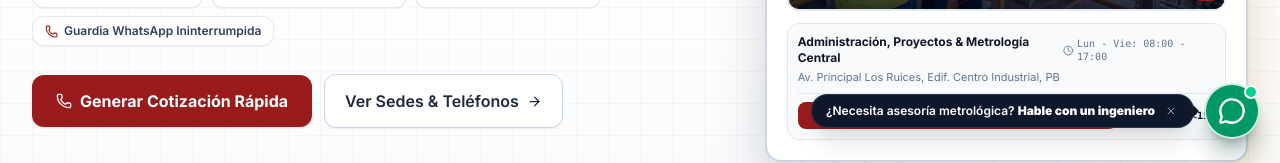
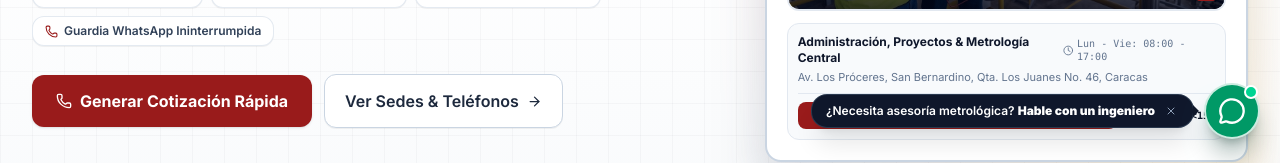
Before and after one commit to luismir1004/dialka-2.0, a Next.js app: page /contacto in a window 1280 px wide. Shown: the part 641-804 px from the top of the page. Built offline with nearby package versions, Linux system fonts and the light colour scheme; no server answers.

Commit message:
fix(contact): align headquarter addresses with official registry in San Bernardino and La Morita

```diff
--- a/src/components/ContactHeroMockup.tsx
+++ b/src/components/ContactHeroMockup.tsx
@@ -21,7 +21,7 @@ const SEDES_DATA = [
     id: "caracas",
     city: "Caracas",
     name: "Sede Principal Caracas",
-    address: "Av. Principal Los Ruices, Edif. Centro Industrial, PB",
+    address: "Av. Los Próceres, San Bernardino, Qta. Los Juanes No. 46, Caracas",
     phone: "(0212) 381.18.23",
     phoneRaw: "+582123811823",
     role: "Administración, Proyectos & Metrología Central",
@@ -31,7 +31,7 @@ const SEDES_DATA = [
     id: "maracay",
     city: "Maracay",
     name: "Sede Operativa Maracay",
-    address: "Zona Industrial La Candelaria, Galpón Dialka Metrología",
+    address: "Av. Intercomunal Turmero, C.C. Coche Aragua, PB Local 52, La Morita",
     phone: "(0243) 234.33.60",
     phoneRaw: "+582432343360",
     role: "Taller Central, Celdas & Base Camión Calibrador",
@@ -43,12 +43,12 @@ const LIGHTBOX_ITEM: LightboxItem = {
   id: "sede-central-contacto-dialka",
   image: "/images/servicios/inspeccion-planta.jpg",
   title: "Centro de Despacho & Cuadrilla de Ingeniería en Planta Dialka",
-  subtitle: "Sedes Oficiales Caracas (Los Ruices) y Maracay (La Candelaria)",
+  subtitle: "Sedes Oficiales Caracas (San Bernardino) y Maracay (La Morita)",
   description:
     "Equipo de ingenieros metrólogos y electrónicos listos para despacho inmediato ante paradas de planta, contingencias de pesaje y coordinación técnica directa.",
   specs: [
-    "Sede Principal Caracas: Los Ruices, Gran Caracas · (0212) 381.18.23",
-    "Sede Operativa Maracay: La Candelaria, Edo. Aragua · (0243) 234.33.60",
+    "Sede Principal Caracas: Av. Los Próceres, San Bernardino, Qta. Los Juanes · (0212) 381.18.23",
+    "Sede Operativa Maracay: Av. Intercomunal Turmero, C.C. Coche Aragua, La Morita · (0243) 234.33.60",
     "Línea de Guardia WhatsApp: (+58 414) 277.00.24 para emergencias 24/7",
     "Atención a paradas de planta no programadas con cuadrilla móvil",
     "Diagnóstico metrológico de tolvas, celdas de carga y terminales indicadores",
```
